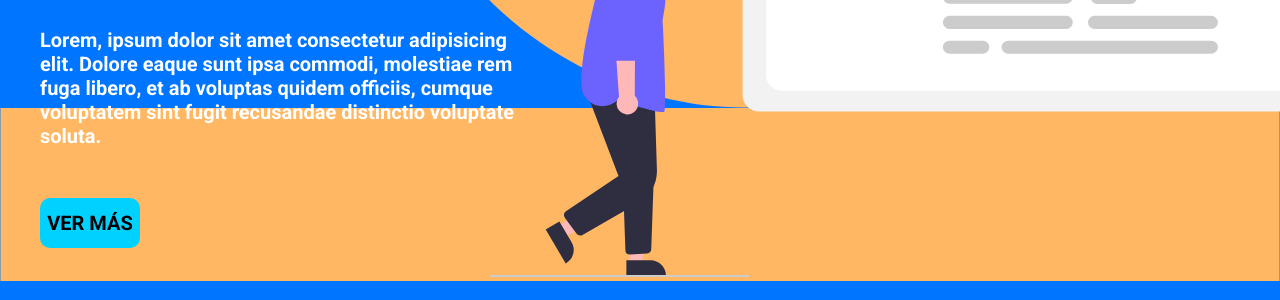
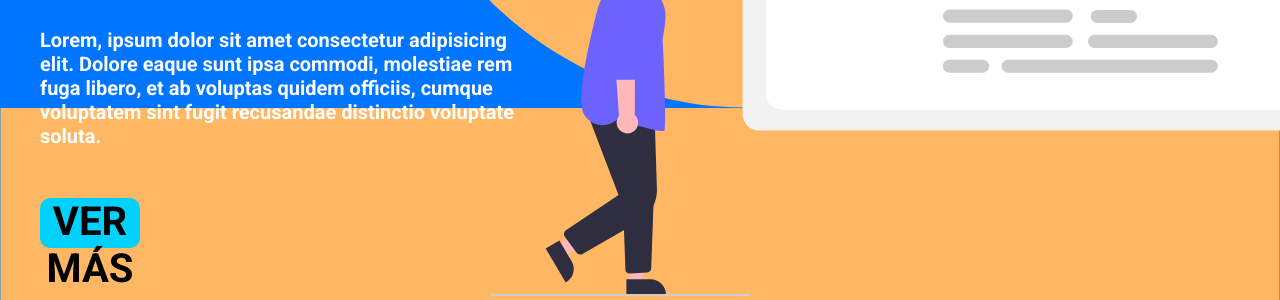
Before and after one commit to CarlosMS-Gesein/Curso-Github, a plain HTML site: page ProyectoHTMLCSS/index.html in a window 1280 px wide. Shown: the part 590-890 px from the top of the page. Drawn offline with Linux system fonts and the light colour scheme.

Commit message:
Añadiendo codigo

```diff
--- a/ProyectoHTMLCSS/index.html
+++ b/ProyectoHTMLCSS/index.html
@@ -23,7 +23,7 @@
                 <p class="subtitulo">Lorem, ipsum dolor sit amet consectetur adipisicing elit. Dolore eaque sunt ipsa
                     commodi, molestiae rem fuga libero, et ab voluptas quidem officiis, cumque voluptatem sint fugit
                     recusandae distinctio voluptate soluta.</p>
-                <button><a href="login.html">VER MÁS</a></button>
+                <button><a href="login.html"><h1>VER MÁS</h1></a></button>
             </div>
             <div class="imagen">
                 <img src="img/undraw_Code_review_re_woeb.svg" alt="">
--- /dev/null
+++ b/fichero.js
@@ -0,0 +1 @@
+/**No hay codigo solo pruebas*/
```
Also changed, not shown: 1 other file.
